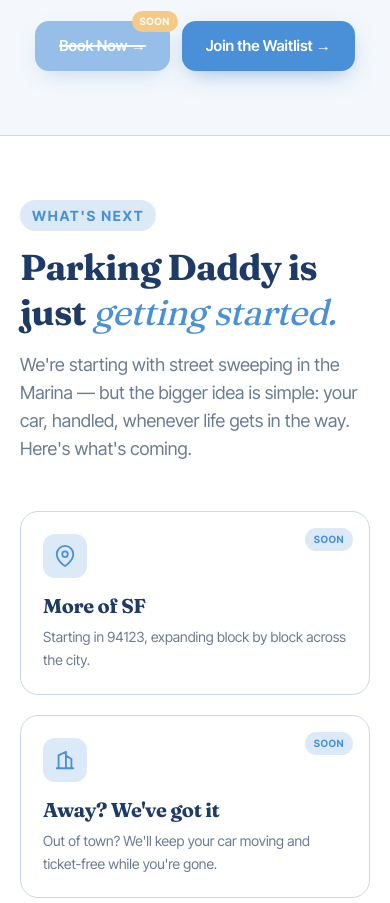
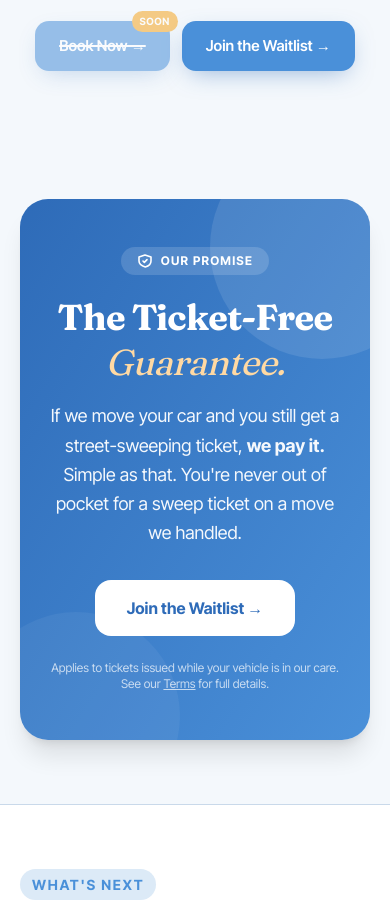
Before and after one commit to busdaddy/parkingdaddy, a website: page index.html in a window 390 px wide. Shown: the part 3140-4043 px from the top of the page. Drawn offline with nearby package versions, Linux system fonts and the light colour scheme.

Commit message:
Add ticket-free guarantee, mobile hero fixes, FAQ wording

```diff
--- a/index.html
+++ b/index.html
@@ -254,6 +254,39 @@
   </div>
 </section>
 
+<!-- ============ TICKET-FREE GUARANTEE ============ -->
+<section class="py-16 md:py-24">
+  <div class="max-w-4xl mx-auto px-5">
+    <div class="relative overflow-hidden rounded-[28px] bg-gradient-to-br from-[var(--brand-deep,#1E3A66)] to-[var(--brand,#4A90D9)] text-white px-7 py-12 md:px-14 md:py-16 text-center shadow-xl">
+      <div class="absolute -top-16 -right-16 w-56 h-56 rounded-full bg-white/10"></div>
+      <div class="absolute -bottom-20 -left-12 w-52 h-52 rounded-full bg-white/5"></div>
+
+      <div class="relative z-10">
+        <div class="inline-flex items-center gap-2 mb-5 px-4 py-1.5 rounded-full bg-white/15 text-xs font-bold uppercase tracking-widest">
+          <svg width="16" height="16" viewBox="0 0 24 24" fill="none" stroke="currentColor" stroke-width="2.4" stroke-linecap="round" stroke-linejoin="round"><path d="M9 12l2 2 4-4"/><path d="M21 12c0 5-3.5 7.5-8.5 9C7.5 19.5 3 17 3 12V6l9-3 9 3v6z"/></svg>
+          Our Promise
+        </div>
+
+        <h2 class="display text-4xl md:text-5xl font-bold leading-tight mb-4">
+          The Ticket-Free <em class="italic font-normal" style="color:#ffd9a3;">Guarantee.</em>
+        </h2>
+
+        <p class="text-lg md:text-xl opacity-95 max-w-2xl mx-auto leading-relaxed mb-8">
+          If we move your car and you still get a street-sweeping ticket, <strong>we pay it.</strong> Simple as that. You're never out of pocket for a sweep ticket on a move we handled.
+        </p>
+
+        <a href="#" onclick="openWaitlistModal(); return false;" class="inline-block bg-white text-[var(--brand-deep,#1E3A66)] font-bold rounded-2xl px-8 py-4 text-base hover:translate-y-[-2px] transition-transform">
+          Join the Waitlist →
+        </a>
+
+        <p class="text-xs opacity-70 mt-6 max-w-md mx-auto">
+          Applies to tickets issued while your vehicle is in our care. See our <a href="terms.html" class="underline">Terms</a> for full details.
+        </p>
+      </div>
+    </div>
+  </div>
+</section>
+
 <!-- ============ COMING SOON / WHAT'S NEXT ============ -->
 <section class="py-16 md:py-24 bg-white border-y border-[var(--line)]">
   <div class="max-w-6xl mx-auto px-5">
@@ -326,7 +359,7 @@
       </details>
       <details class="faq-item">
         <summary>Who's driving my car? Are they insured?</summary>
-        <p>Every Parking Daddy driver is licensed, background-checked, and covered by our commercial insurance policy while your vehicle is in our care. We treat each car like our own — and we don't take chances with who we hire.</p>
+        <p>Every Parking Daddy driver is licensed, background-checked, and covered by our insurance policy while your vehicle is in our care. We treat each car like our own — and we don't take chances with who we hire.</p>
       </details>
       <details class="faq-item">
         <summary>What if I can't be there for key pickup?</summary>
```
